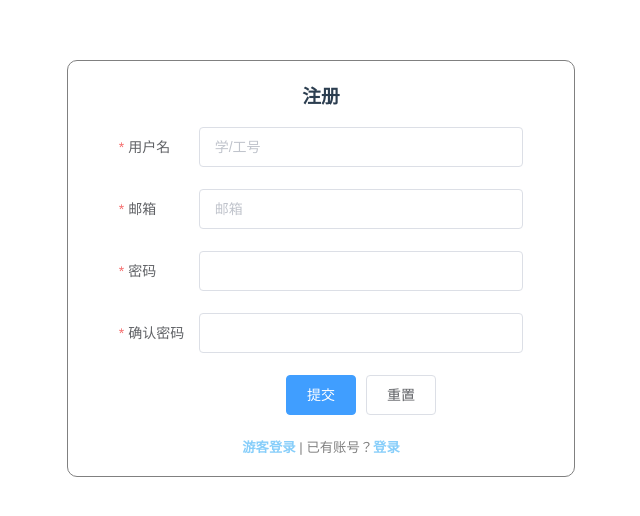
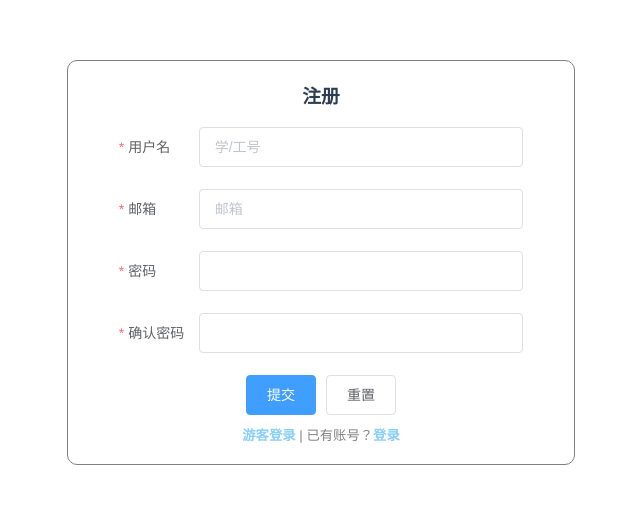
Before and after one commit to Elaine1908/NorthenLightsLibrary, a Vue app in the folder frontend/: page /register in a window 1280 px wide. Shown: the top 516 px of the page, without its empty margins (320-960 px from the left). Built offline with nearby package versions, Linux system fonts and the light colour scheme.

Commit message:
修正了提交按钮不居中的问题

```diff
--- a/frontend/src/components/Register.vue
+++ b/frontend/src/components/Register.vue
@@ -51,7 +51,6 @@
           required
       ></el-input>
     </el-form-item>
-    <el-form-item>
       <el-button
           type="primary"
           @click="submitForm('ruleForm')"
@@ -61,8 +60,7 @@
           @click="resetForm('ruleForm')"
       >重置
       </el-button>
-    </el-form-item>
-    <span class="reminder"><router-link to="/home/show">游客登录</router-link> | 已有账号？<router-link to="/login">登录</router-link></span>
+    <div class="reminder"><router-link to="/home/show">游客登录</router-link> | 已有账号？<router-link to="/login">登录</router-link></div>
   </el-form>
 </template>
 
@@ -104,14 +102,17 @@ export default {
         callback();
       }
     };
-    var validUsername = (rule, value, callback) => {
+    let validUsername = (rule, value, callback) => {
       let pat = /^\d{11}$/
-      if (!pat.test(value)) {
+      if (value === '') {
+        callback(new Error('请填写学/工号'))
+      }
+      else if (!pat.test(value)) {
         callback(new Error('请注意学/工号的正确格式'))
       } else {
         callback();
       }
-    };
+    }
     var validEmail = (rule, value, callback) => {
       let emailPat = /^\w+@[a-zA-Z0-9]{2,10}(?:\.[a-z]{2,4}){1,3}$/
       if (value === '') {
@@ -137,7 +138,7 @@ export default {
           {validator: validatePass2, trigger: 'blur', required: true},
         ],
         username: [
-          {validator: validUsername, trigger: 'blur', required: true, message: '请输入您的学/工号'},
+          {validator: validUsername, trigger: 'blur', required: true},
         ],
         email: [
           {validator: validEmail, trigger: 'blur', required: true},
@@ -188,6 +189,7 @@ a {
   cursor: pointer;
 }
 .reminder {
+  margin-top: 10px;
   font-size: smaller;
   color: gray;
 }
```
